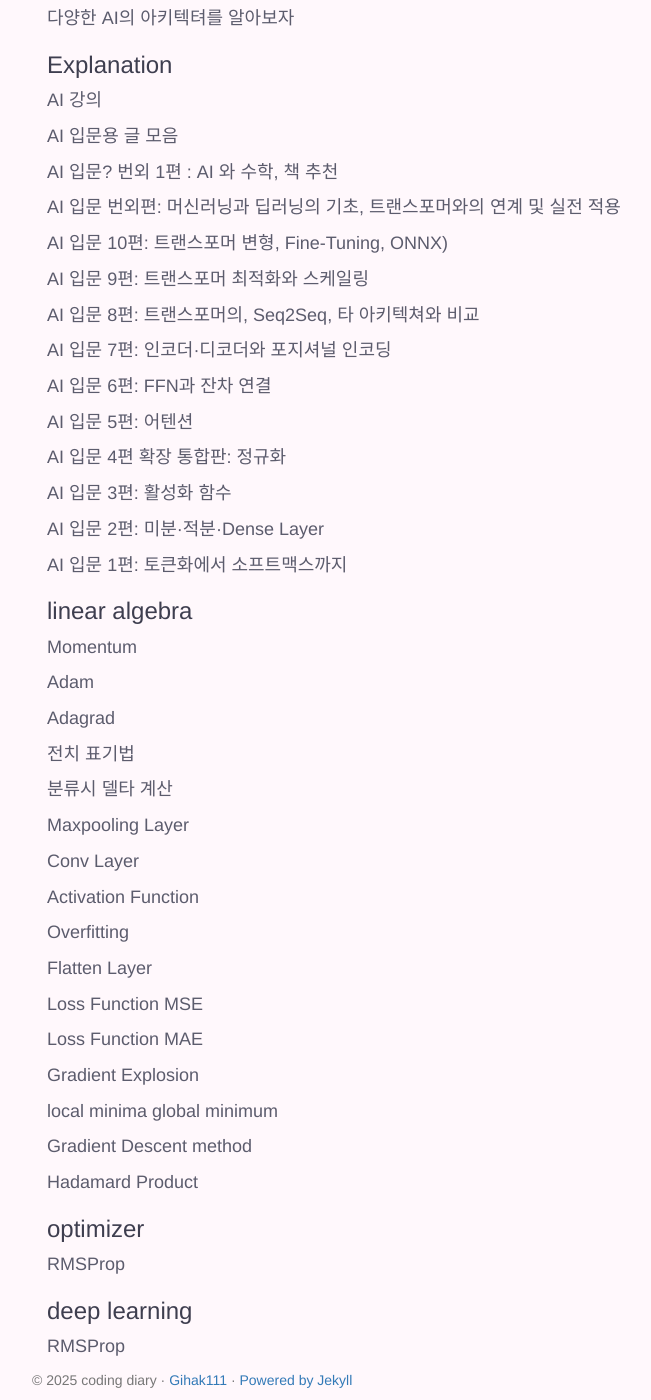
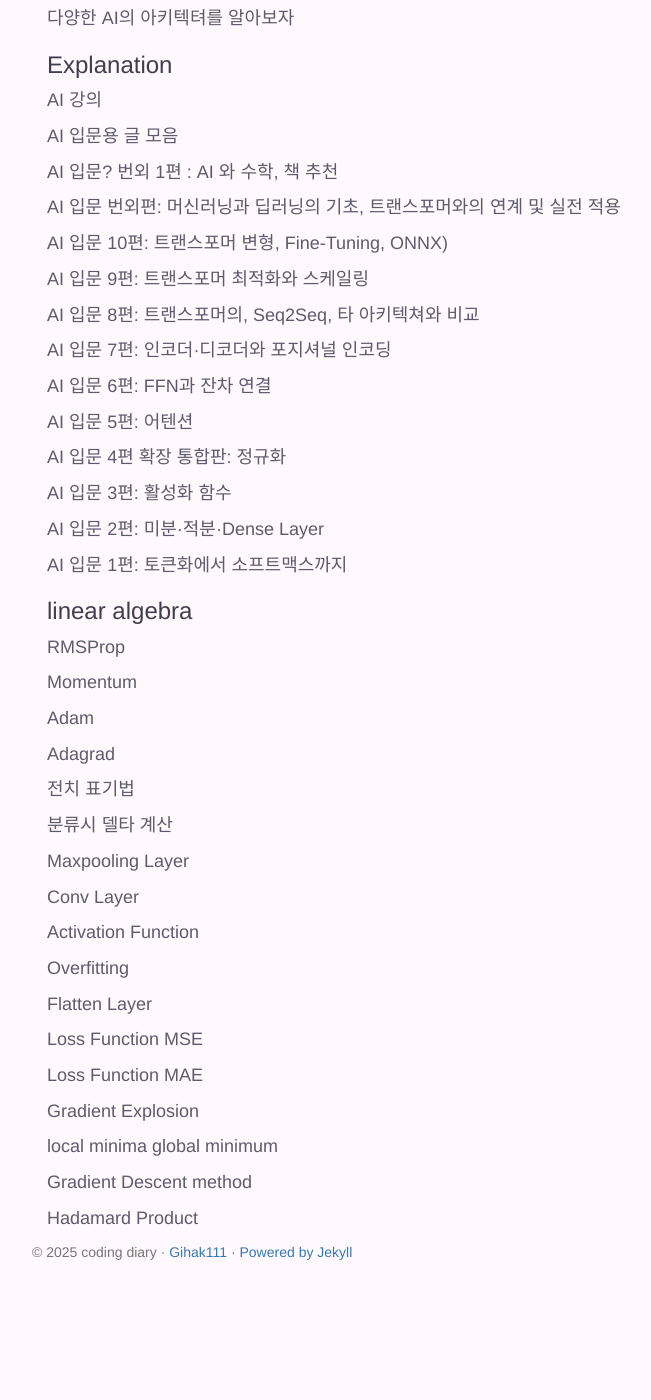
Before and after one commit to Gihak111/Gihak111.github.io, a Jekyll site: the page built from tags.html, in a window 1280 px wide and 1400 px high, scrolled down 9905 px. Shown: the whole window, without its empty margins (38-689 px from the left). Built offline with Jekyll 4.4.1, drawn with Linux system fonts in a browser that asks for light colours; after the commit the page ends 11177 px from its top, so only the background shows below that.

Commit message:
Update 2025-10-16-RMSProp_upload.md

```diff
--- a/_posts/2025-10-16-RMSProp_upload.md
+++ b/_posts/2025-10-16-RMSProp_upload.md
@@ -2,7 +2,7 @@
 layout: single
 title:  "RMSProp"
 categories: "AI"
-tag: ["optimizer", "deep learning"]
+tag: "linear algebra"
 toc: true
 author_profile: false
 sidebar:
```
